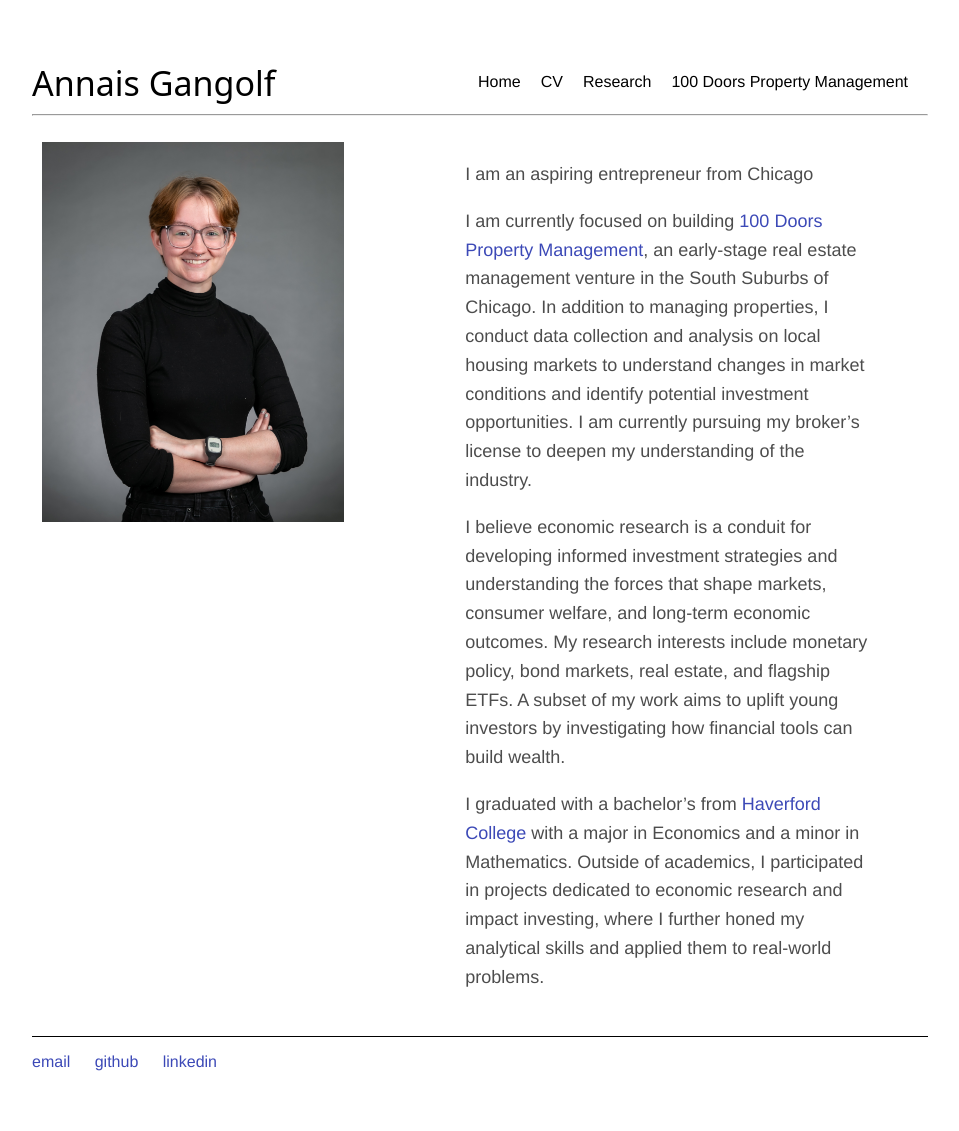
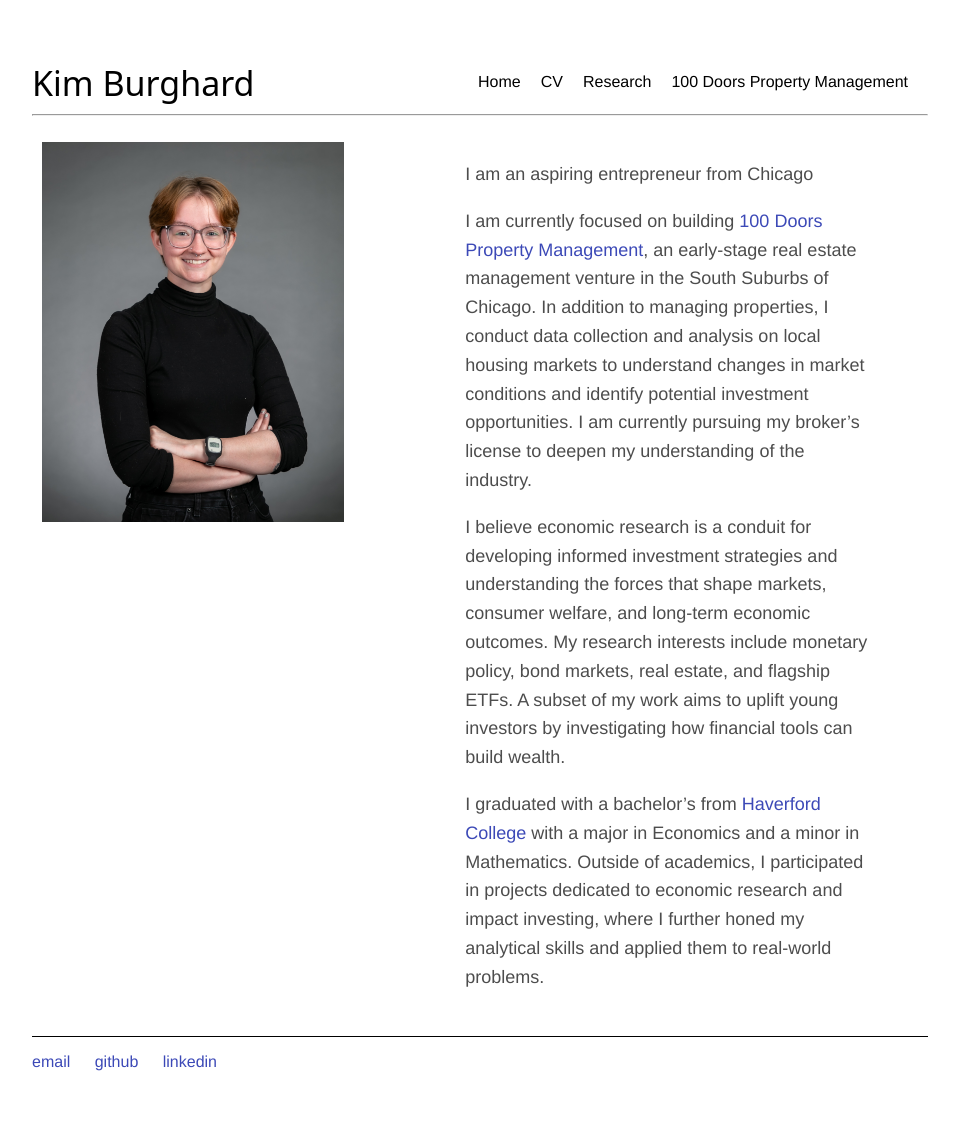
Before and after one commit to kimburghard/kimburghard.github.io, a Jekyll site: the page built from index.html, in a window 1280 px wide. Shown: the whole page, without its empty margins (160-1119 px from the left). Built offline with Jekyll 4.4.1, drawn with Linux system fonts in a browser that asks for light colours.

Commit message:
Update default.html

```diff
--- a/_layouts/default.html
+++ b/_layouts/default.html
@@ -9,7 +9,7 @@
 		</head>
 		<body>
 				<div class="topnav">
-					<a href="/" style="font-size:34px; font-family:Noto Sans, sans-serif; font-weight: 400; color: black">Annais Gangolf</a>
+					<a href="/" style="font-size:34px; font-family:Noto Sans, sans-serif; font-weight: 400; color: black">Kim Burghard</a>
 				  <div class="topnav-right">
 					<a href="/" style="color: black">Home</a>
 					<a href="/cv" style="color: black">CV</a></li>
```
